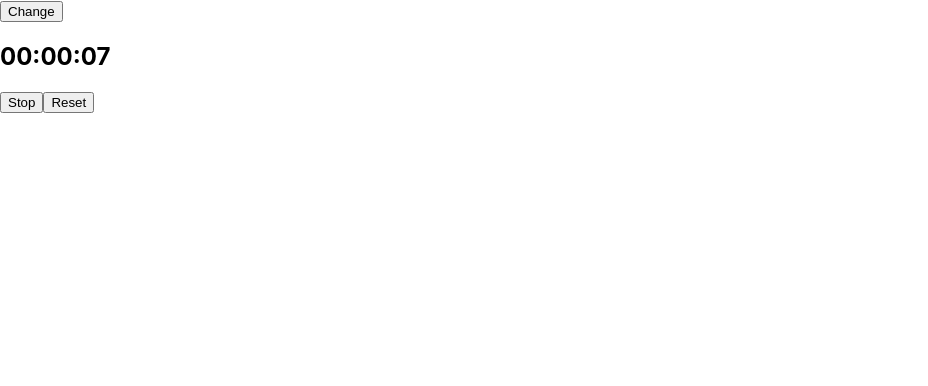
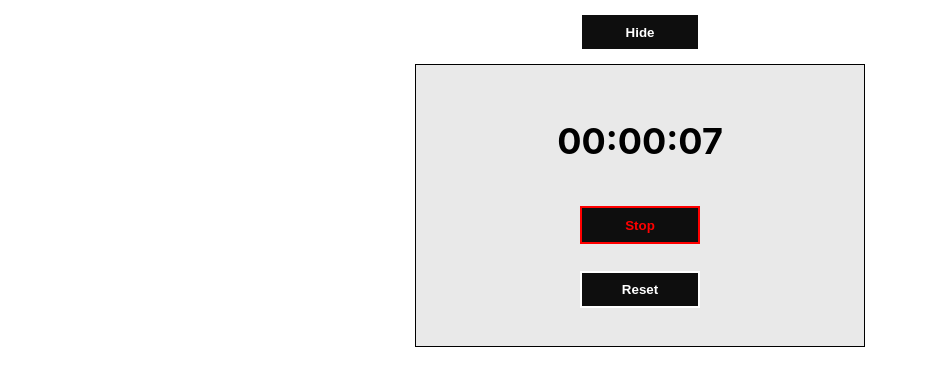
Before and after one commit to mikhael6363/React-practice, a React (Create React App) app: page / in a window 1280 px wide. Shown: the top 386 px of the page, without its empty margins (0-928 px from the left). Built offline with nearby package versions, Linux system fonts and the light colour scheme.

Commit message:
Add styles for the StopWatch

```diff
--- a/src/App.js
+++ b/src/App.js
@@ -6,7 +6,9 @@ function App(props) {
   const [isVisible, setIsVisible] = useState(true);
   return (
     <>
-      <button onClick={() => setIsVisible(!isVisible)}>Change</button>
+      <button className='btn' onClick={() => setIsVisible(!isVisible)}>
+        {isVisible ? 'Hide' : 'Unhide'}
+      </button>
       {isVisible ? <StopWatch /> : null}
     </>
   );
--- a/src/components/StopWatch/index.jsx
+++ b/src/components/StopWatch/index.jsx
@@ -1,4 +1,5 @@
 import React, { Component } from 'react';
+import './style.css';
 
 class StopWatch extends Component {
   constructor(props) {
@@ -55,11 +56,11 @@ class StopWatch extends Component {
   render() {
     const { time, isRunning } = this.state;
     return (
-      <article>
+      <article className='container'>
         <h1>{time.toLocaleTimeString('it-IT')}</h1>
-        {isRunning ? ( <button onClick={this.stop}>Stop</button> ) : ( <button onClick={this.start}>Start</button> )}
+        {isRunning ? ( <button className='btn btn-stop' onClick={this.stop}>Stop</button> ) : ( <button className='btn btn-start' onClick={this.start}>Start</button> )}
 
-        <button onClick={this.reset}>Reset</button>
+        <button className='btn' onClick={this.reset}>Reset</button>
       </article>
     );
   }
--- /dev/null
+++ b/src/components/StopWatch/style.css
@@ -0,0 +1,46 @@
+#root {
+  display: flex;
+  flex-direction: column;
+  align-items: center;
+}
+.container {
+  display: flex;
+  flex-direction: column;
+  align-items: center;
+  text-align: center;
+
+  min-width: 300px;
+  max-width: 400px;
+  width: 100%;
+  margin: 0 auto;
+  padding: 1em;
+
+  background: #bfbfbf56;
+  border: 1px solid #000000;
+  color: #000000;
+  font-size: 1.5rem;
+}
+
+.btn {
+  display: block;
+  min-width: 100px;
+  max-width: 120px;
+  width: 100%;
+  margin: 1em;
+  padding: 0.7em 0;
+
+  background: #0e0e0e;
+  border: 2px solid;
+  outline: none;
+  font-weight: 600;
+  color: #ffffff;
+  cursor: pointer;
+
+  transition: all 0.25s ease-in-out;
+}
+.btn-stop {
+  color: #ff0000;
+}
+.btn-start {
+  color: #00aa06;
+}
```
